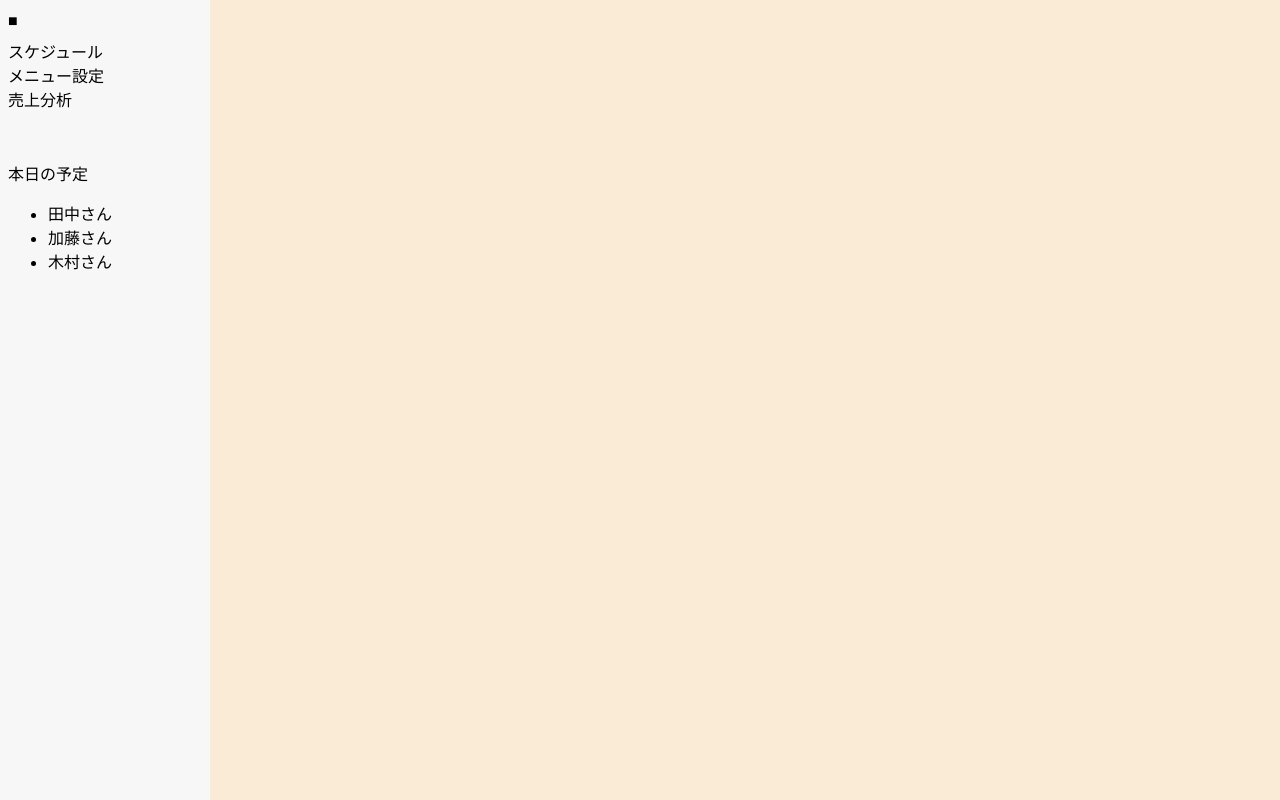
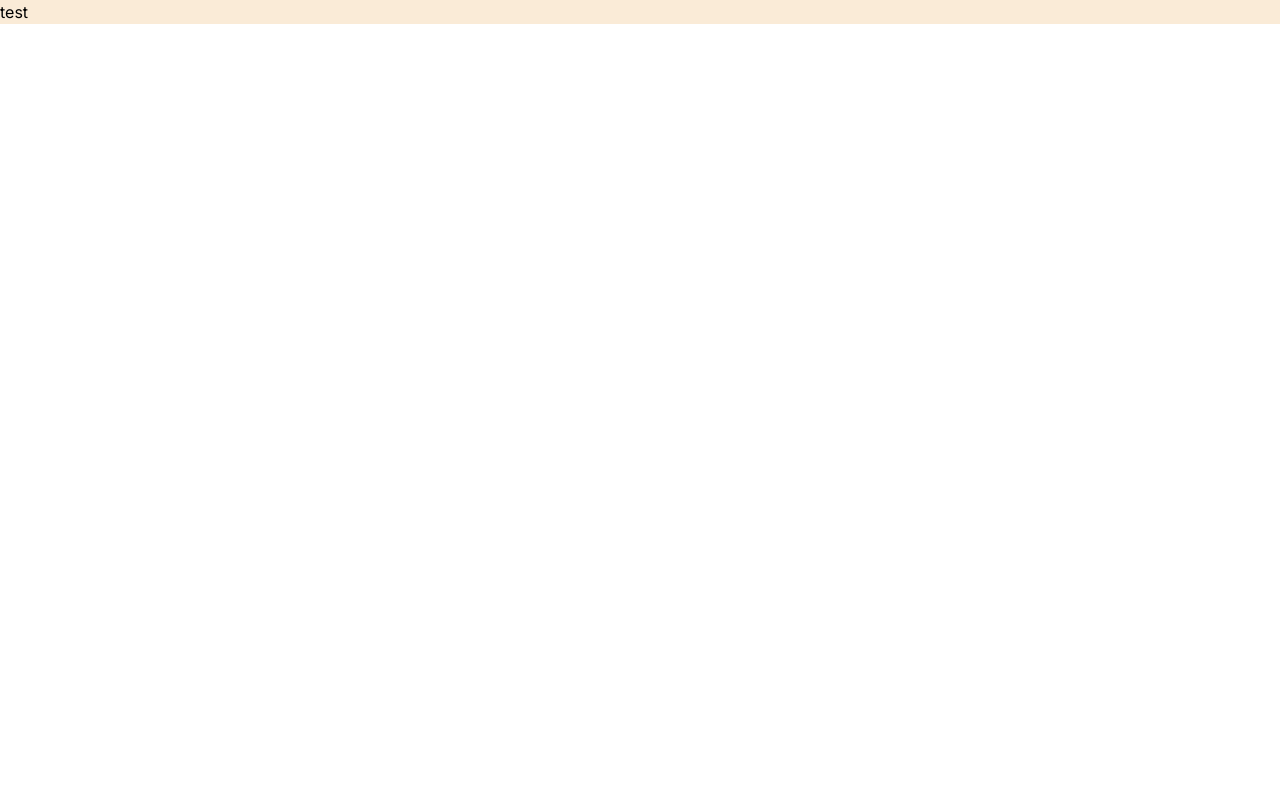
Before and after one commit to takuya-38/Raika, a Next.js app in the folder frontend/src/: page / in a window 1280 px wide. Built offline with nearby package versions, Linux system fonts and the light colour scheme.

Commit message:
feat: ディレクトリ構成変更

```diff
--- a/frontend/src/app/layout.js
+++ b/frontend/src/app/layout.js
@@ -1,4 +1,3 @@
-import Sidebar from '@/app/components/layouts/sidebar/Sidebar'
 import { Inter } from 'next/font/google'
 import './globals.css'
 
@@ -12,12 +11,7 @@ export const metadata = {
 export default function RootLayout({ children }) {
   return (
     <html lang="ja">
-      <body className={inter.className}>
-        <div className="body">
-          <Sidebar />
-          {children}
-        </div>
-      </body>
+      <body className={inter.className}>{children}</body>
     </html>
   )
 }
--- a/frontend/src/app/page.jsx
+++ b/frontend/src/app/page.jsx
@@ -1,9 +1,7 @@
-import './globals.css'
-
 export default function Home() {
   return (
     <main className="main">
-      <p></p>
+      <p>test</p>
     </main>
   )
 }
```
Also changed, not shown: frontend/src/app/(ui)/layout.js (added, +12 -0 lines), frontend/src/app/(ui)/reservations/page.js (added, +7 -0 lines).
